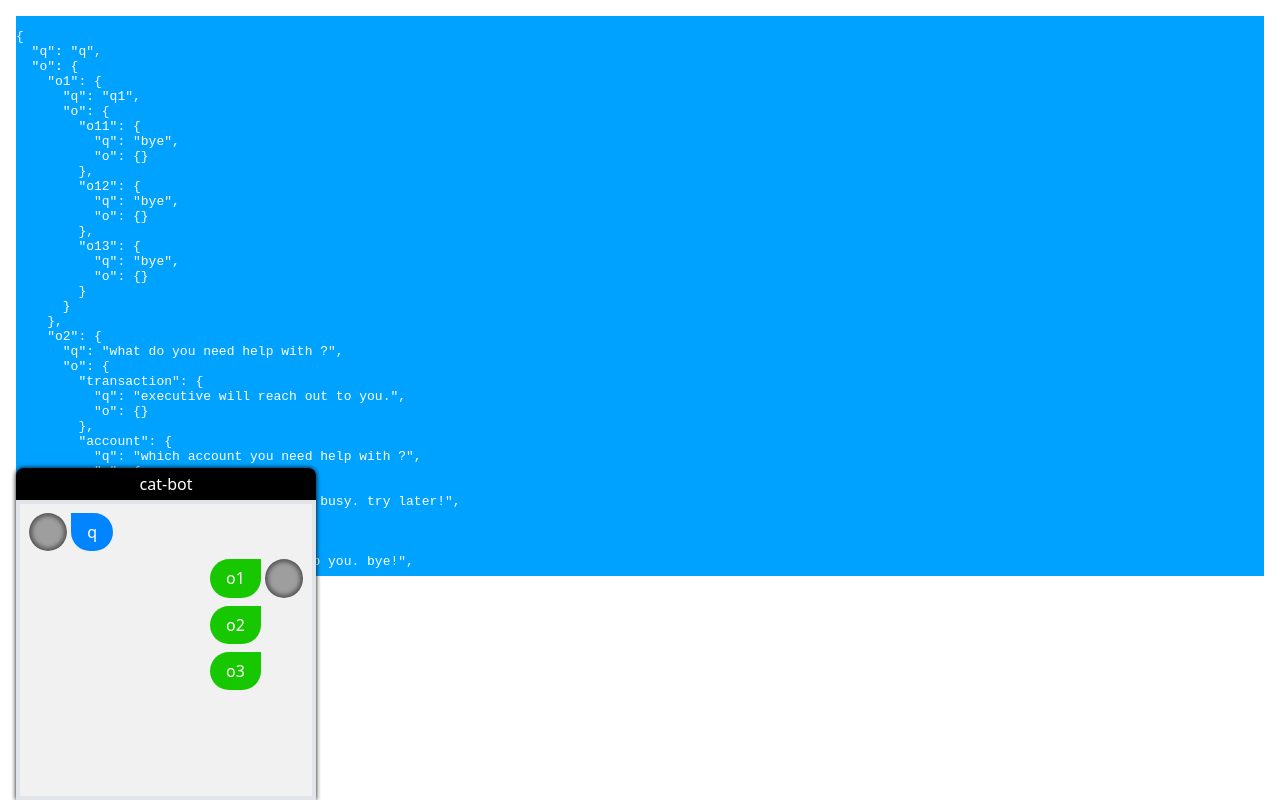
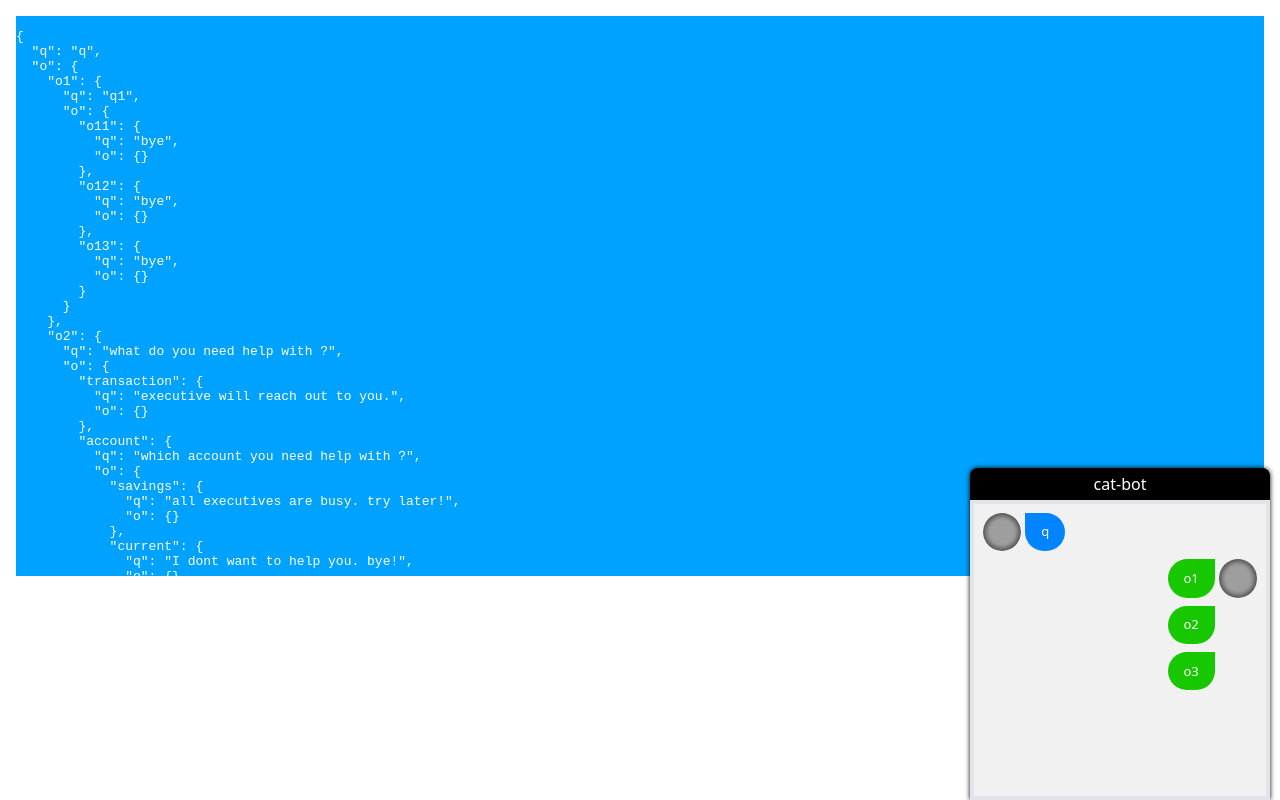
Before and after one commit to 10xvick/menu-based-chat-bot, a React (Create React App) app: page / in a window 1280 px wide. Built offline with nearby package versions, Linux system fonts and the light colour scheme; grey boxes are pictures that could not be loaded.

Commit message:
2 files modified

```diff
--- a/src/App.tsx
+++ b/src/App.tsx
@@ -1,6 +1,5 @@
 import Chat from './components/chat/chat';
 import JsonEditor from './components/editor/JsonEditor';
-import { data } from './data/data';
 
 import './style.css';
 
@@ -8,7 +7,7 @@ export const App = () => {
   return (
     <div>
       <Chat />
-      <JsonEditor/>
+      <JsonEditor />
     </div>
   );
 };
--- a/src/style.css
+++ b/src/style.css
@@ -19,16 +19,17 @@ h1 {
   color: white;
 }
 
-.chat-window{
+.chat-window {
   position: absolute;
   bottom: 0px;
+  right: 10px;
   box-shadow: 0 0 5px 0 black;
   border-top-left-radius: 0.5rem;
   border-top-right-radius: 0.5rem;
   background: #000000;
   text-align: center;
 }
-.chat-window>div{
+.chat-window > div {
   padding: 0.3rem;
   cursor: pointer;
 }
@@ -54,9 +55,11 @@ h1 {
 .chat-message > .message {
   border-radius: 1.5rem;
   background: rgb(0, 132, 255);
-  padding: 0.5rem;
+  padding: 0.6rem;
   padding-left: 1rem;
   padding-right: 1rem;
+  font-size: small;
+  text-align: left;
 }
 
 .chat-left > .message {
@@ -104,7 +107,7 @@ h1 {
   visibility: hidden;
 }
 
-.json-editor{
+.json-editor {
   background-color: #00a2ff;
   height: 70vh;
   overflow: scroll;
```
